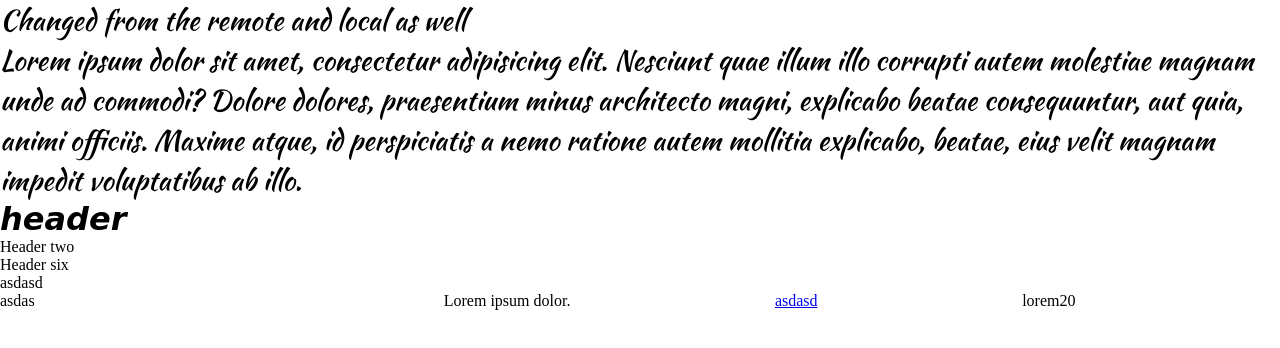
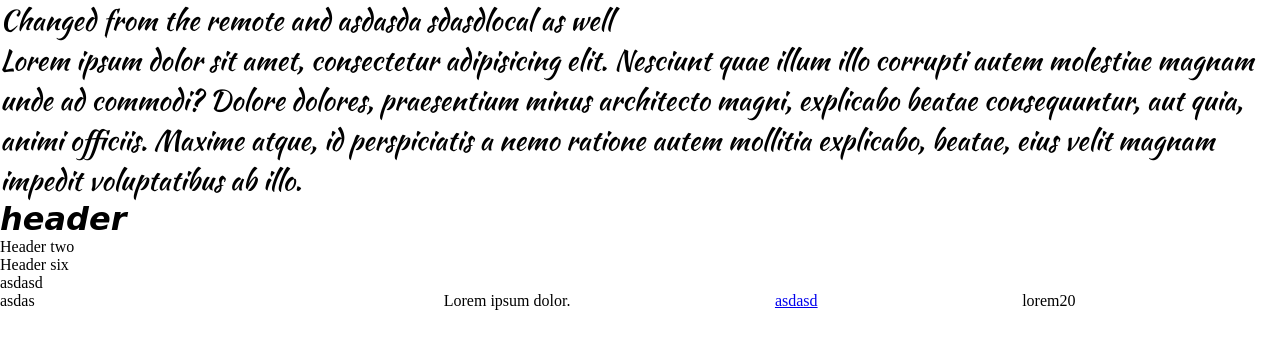
Before and after one commit to saidbek137/first-repo, a plain HTML site: page index.html in a window 1280 px wide. Drawn offline with Linux system fonts and the light colour scheme.

Commit message:
Update index.html

```diff
--- a/index.html
+++ b/index.html
@@ -33,7 +33,7 @@
   </head>
   <body>
     <!-- these are comments -->
-    <h1 class="font" >Changed from the remote and local as well</h1>
+    <h1 class="font" >Changed from the remote and  asdasda sdasdlocal as well</h1>
 
     <p class="font"> Lorem ipsum dolor sit amet, consectetur adipisicing elit. Nesciunt quae illum illo corrupti autem molestiae magnam unde ad commodi? Dolore dolores, praesentium minus architecto magni, explicabo beatae consequuntur, aut quia, animi officiis. Maxime atque, id perspiciatis a nemo ratione autem mollitia explicabo, beatae, eius velit magnam impedit voluptatibus ab illo. </p>
 
```
